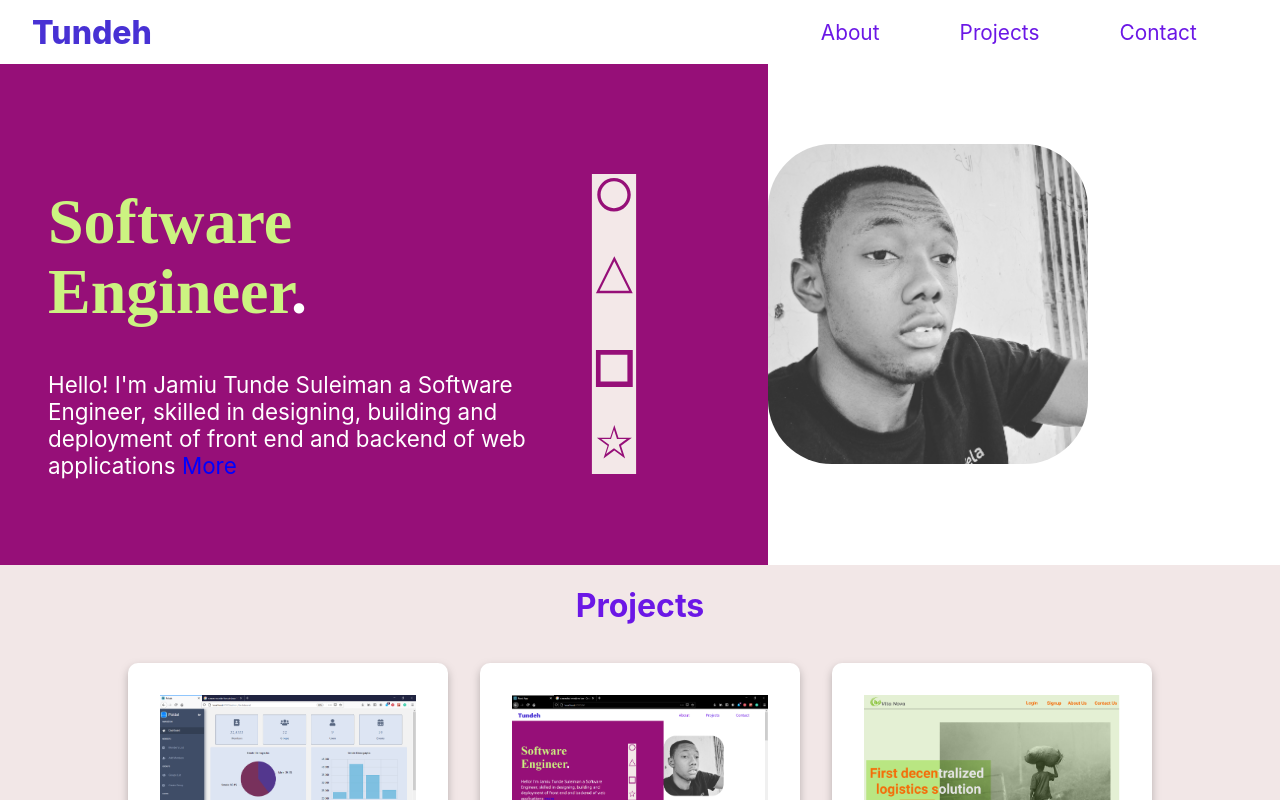
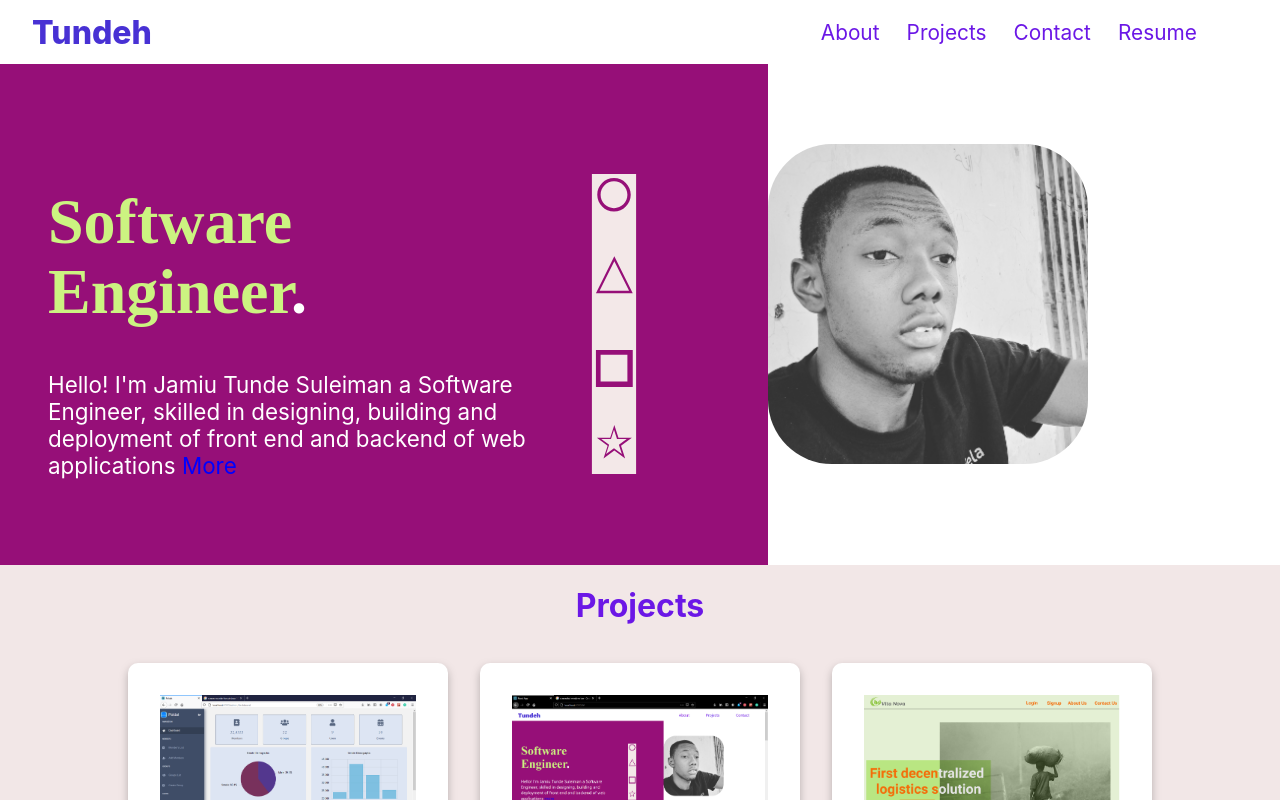
Before and after one commit to Tundeh/portfolio, a React (Create React App) app: page / in a window 1280 px wide. Shown: the top 800 px of the page. Built offline with nearby package versions, Linux system fonts and the light colour scheme.

Commit message:
add resume button to navbar

```diff
--- a/src/components/navbar/index.js
+++ b/src/components/navbar/index.js
@@ -1,29 +1,31 @@
-import React, {useState} from "react";
+import React, { useState } from "react";
 import Modal from "../modal";
 import "./index.scss";
 
 const Navbar = (props) => {
-
   const [isShowing, setIsShowing] = useState(false);
 
   const toggle = () => {
     setIsShowing(!isShowing);
-  }
-
+  };
 
   const goContact = () => {
-    const anchor = document.querySelector('#contact')
-    anchor.scrollIntoView({ behavior: 'smooth', block: 'center' })
-}
-
+    const anchor = document.querySelector("#contact");
+    anchor.scrollIntoView({ behavior: "smooth", block: "center" });
+  };
 
   const goPro = () => {
-  const anchor = document.querySelector('#pro')
-  anchor.scrollIntoView({ behavior: 'smooth', block: 'center' })
-}
+    const anchor = document.querySelector("#pro");
+    anchor.scrollIntoView({ behavior: "smooth", block: "center" });
+  };
+
+  const goResume = () => {
+    window.open(
+      "https://res.cloudinary.com/team-work/image/upload/v1607444677/portfolio/resume_x51dxs.pdf"
+    );
+  };
   return (
     <div className="navbar">
-
       <div className="navbar-wrapper">
         <div className="navbar-logo">Tundeh</div>
         <ul className="navbar-links">
@@ -36,6 +38,9 @@ const goPro = () => {
           <li>
             <span onClick={goContact}>Contact</span>
           </li>
+          <li>
+            <span onClick={goResume}>Resume</span>
+          </li>
         </ul>
       </div>
       <Modal isShowing={isShowing} handleClick={toggle}></Modal>
```
Lines whose indentation alone changed are shown as unchanged.
